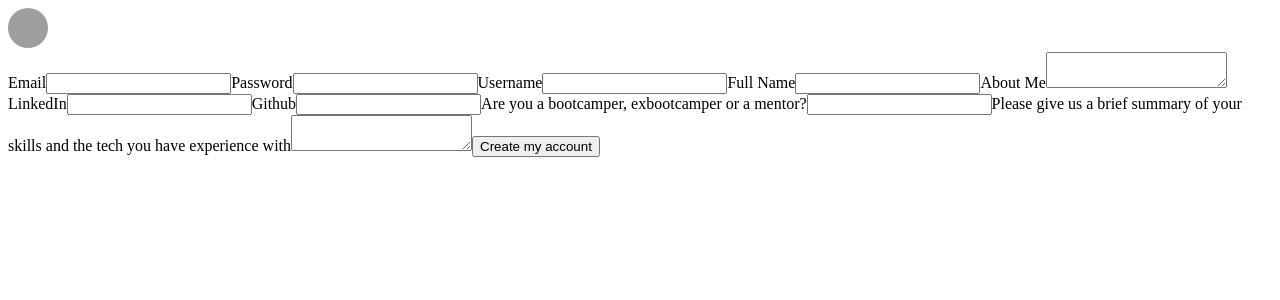
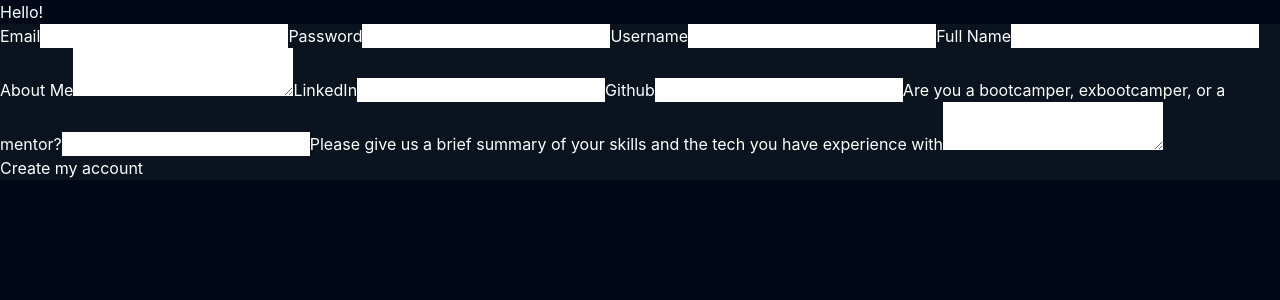
Before and after one commit to Alex321111/Final-Project-SoC, a Next.js app in the folder hack-fun/: page /register in a window 1280 px wide. Shown: the top 300 px of the page. Built offline with nearby package versions, Linux system fonts and the light colour scheme; grey boxes are pictures that could not be loaded.

Commit message:
form moved to components

```diff
--- a/hack-fun/pages/register.tsx
+++ b/hack-fun/pages/register.tsx
@@ -1,10 +1,10 @@
 //Register page tsx
 'use client';
-
+import '../styles/globals.css';
 import { useState } from 'react';
 import react from 'react';
 import CustomAvatar from '../src/app/components/Avatar.jsx';
-
+import CreateAccountForm from '../src/app/components/AccountForm.jsx';
 import supabase from '../src/app/utils/supabase';
 export default function Register() {
   const [avatarUrl, setAvatarUrl] = useState('');
@@ -65,47 +65,11 @@ export default function Register() {
       setAvatarUrl(userAvatarUrl);
     }
   };
+
   return (
-    <div className="mx-auto flex min-h-screen max-w-2xl items-center px-4">
-      <form className="w-full space-y-2" onSubmit={handleSubmit}>
-        <CustomAvatar size={40} url={avatarUrl} />
-
-        <label htmlFor="email">Email</label>
-        <input type="email" id="email" name="email" />
-
-        <label htmlFor="password">Password</label>
-        <input type="password" id="password" name="password" />
-
-        <label htmlFor="username">Username</label>
-        <input type="text" id="username" name="username" />
-
-        <label htmlFor="name">Full Name</label>
-        <input type="text" id="name" name="name" />
-
-        <label htmlFor="about_me">About Me</label>
-        <textarea id="about_me" name="about_me"></textarea>
-
-        <label htmlFor="linkedin_link">LinkedIn</label>
-        <input type="text" id="linkedin_link" name="linkedin_link" />
-
-        <label htmlFor="github_link">Github</label>
-        <input type="text" id="github_link" name="github_link" />
-
-        <label htmlFor="role_description">
-          Are you a bootcamper, exbootcamper or a mentor?
-        </label>
-        <input type="text" id="role_description" name="role_description" />
-
-        <label htmlFor="skills">
-          Please give us a brief summary of your skills and the tech you have
-          experience with
-        </label>
-        <textarea id="skills" name="skills"></textarea>
-
-        <button type="submit">Create my account</button>
-
-        {/* <button type="submit">Create an Account</button> */}
-      </form>
+    <div className="form-page">
+      <h1>Hello!</h1>
+      <CreateAccountForm />
     </div>
   );
 }
--- /dev/null
+++ b/hack-fun/src/app/components/AccountForm.jsx
@@ -0,0 +1,44 @@
+import React from 'react';
+
+function CreateAccountForm() {
+  return (
+    <div className="form-page bg-dark-2">
+      <form className="">
+        <label htmlFor="email">Email</label>
+        <input type="email" id="email" name="email" />
+
+        <label htmlFor="password">Password</label>
+        <input type="password" id="password" name="password" />
+
+        <label htmlFor="username">Username</label>
+        <input type="text" id="username" name="username" />
+
+        <label htmlFor="name">Full Name</label>
+        <input type="text" id="name" name="name" />
+
+        <label htmlFor="about_me">About Me</label>
+        <textarea id="about_me" name="about_me"></textarea>
+
+        <label htmlFor="linkedin_link">LinkedIn</label>
+        <input type="text" id="linkedin_link" name="linkedin_link" />
+
+        <label htmlFor="github_link">Github</label>
+        <input type="text" id="github_link" name="github_link" />
+
+        <label htmlFor="role_description">
+          Are you a bootcamper, exbootcamper, or a mentor?
+        </label>
+        <input type="text" id="role_description" name="role_description" />
+
+        <label htmlFor="skills">
+          Please give us a brief summary of your skills and the tech you have
+          experience with
+        </label>
+        <textarea id="skills" name="skills"></textarea>
+        <button type="submit">Create my account</button>
+      </form>
+    </div>
+  );
+}
+
+export default CreateAccountForm;
--- a/hack-fun/styles/globals.css
+++ b/hack-fun/styles/globals.css
@@ -25,3 +25,8 @@ body {
 .avatar-side {
   @apply h-3 w-3 rounded-full;
 }
+.form-element {
+  @apply border border-green-500 rounded;
+}
+.form-page {
+}
```
